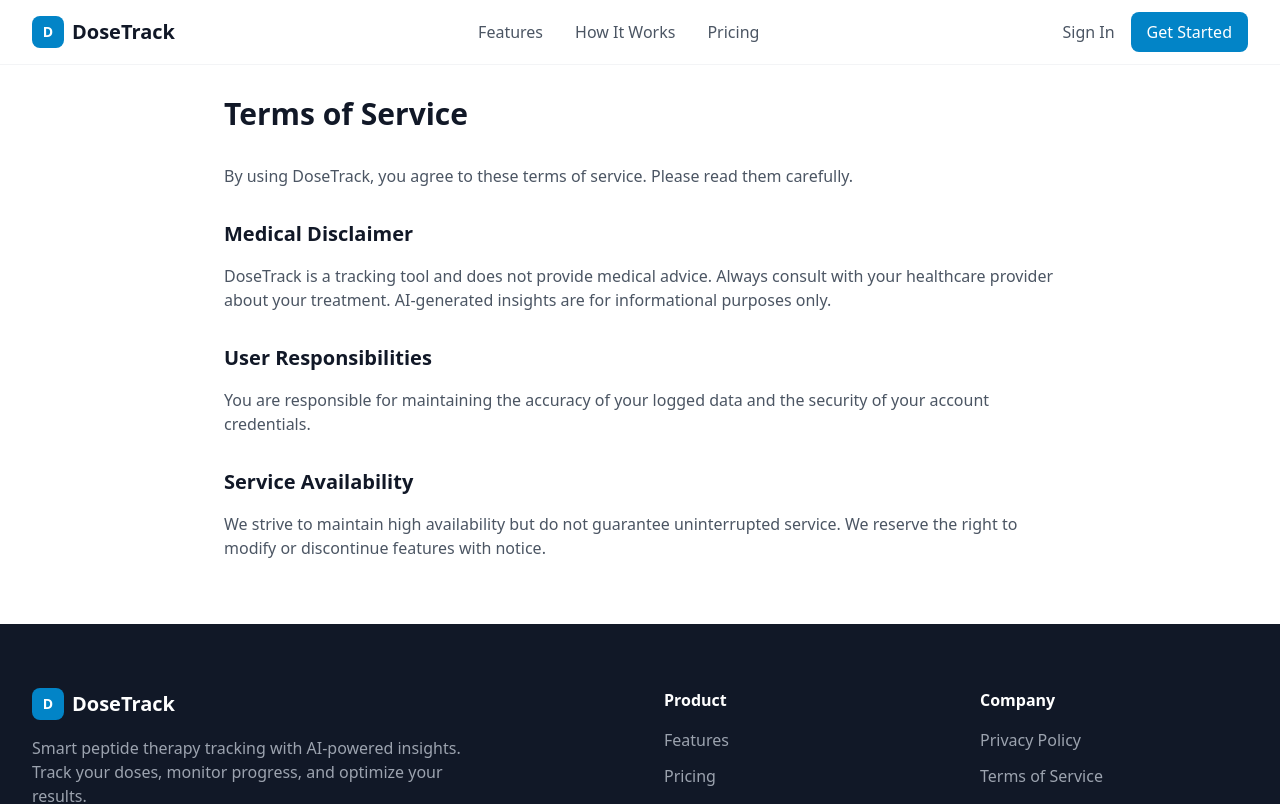
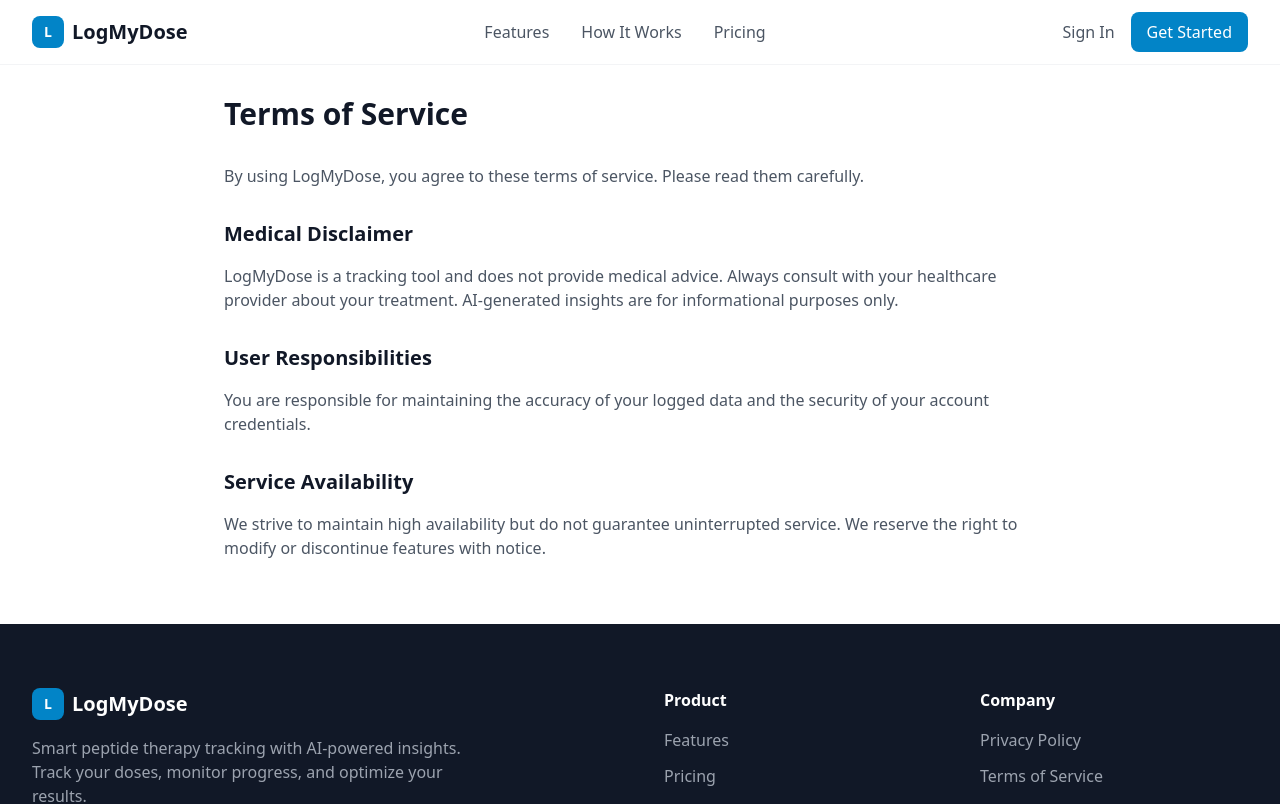
Before and after one commit to tahatopiwala/LogMyDose, a React (Vite) app in the folder web-landing/: page /terms in a window 1280 px wide. Shown: the top 804 px of the page. Built offline with nearby package versions, Linux system fonts and the light colour scheme.

Commit message:
chore: Rename DoseTrack to LogMyDose
- Update app name across all components
- Change URLs from dosetrack.com to logmydose.com
- Update logo icon from D to L

```diff
--- a/web-landing/index.html
+++ b/web-landing/index.html
@@ -4,8 +4,8 @@
     <meta charset="UTF-8" />
     <link rel="icon" type="image/svg+xml" href="/favicon.svg" />
     <meta name="viewport" content="width=device-width, initial-scale=1.0" />
-    <meta name="description" content="DoseTrack - Smart peptide therapy tracking with AI-powered insights" />
-    <title>DoseTrack - Peptide Therapy Tracking</title>
+    <meta name="description" content="LogMyDose - Smart peptide therapy tracking with AI-powered insights" />
+    <title>LogMyDose - Peptide Therapy Tracking</title>
   </head>
   <body>
     <div id="root"></div>
--- a/web-landing/src/App.tsx
+++ b/web-landing/src/App.tsx
@@ -24,7 +24,7 @@ function PrivacyPage() {
       <div className="prose prose-gray max-w-none">
         <p className="text-gray-600">
           Your privacy is important to us. This privacy policy explains how we collect,
-          use, and protect your personal information when you use DoseTrack.
+          use, and protect your personal information when you use LogMyDose.
         </p>
         <h2 className="text-xl font-semibold text-gray-900 mt-8 mb-4">Information We Collect</h2>
         <p className="text-gray-600">
@@ -52,11 +52,11 @@ function TermsPage() {
       <h1 className="text-3xl font-bold text-gray-900 mb-8">Terms of Service</h1>
       <div className="prose prose-gray max-w-none">
         <p className="text-gray-600">
-          By using DoseTrack, you agree to these terms of service. Please read them carefully.
+          By using LogMyDose, you agree to these terms of service. Please read them carefully.
         </p>
         <h2 className="text-xl font-semibold text-gray-900 mt-8 mb-4">Medical Disclaimer</h2>
         <p className="text-gray-600">
-          DoseTrack is a tracking tool and does not provide medical advice.
+          LogMyDose is a tracking tool and does not provide medical advice.
           Always consult with your healthcare provider about your treatment.
           AI-generated insights are for informational purposes only.
         </p>
--- a/web-landing/src/components/Footer.tsx
+++ b/web-landing/src/components/Footer.tsx
@@ -8,9 +8,9 @@ export function Footer() {
           <div className="col-span-1 md:col-span-2">
             <Link to="/" className="flex items-center space-x-2">
               <div className="w-8 h-8 bg-primary-600 rounded-lg flex items-center justify-center">
-                <span className="text-white font-bold text-sm">D</span>
+                <span className="text-white font-bold text-sm">L</span>
               </div>
-              <span className="text-xl font-bold">DoseTrack</span>
+              <span className="text-xl font-bold">LogMyDose</span>
             </Link>
             <p className="mt-4 text-gray-400 max-w-md">
               Smart peptide therapy tracking with AI-powered insights.
@@ -23,7 +23,7 @@ export function Footer() {
             <ul className="space-y-3 text-gray-400">
               <li><a href="#features" className="hover:text-white transition-colors">Features</a></li>
               <li><a href="#pricing" className="hover:text-white transition-colors">Pricing</a></li>
-              <li><a href="https://app.dosetrack.com" className="hover:text-white transition-colors">App</a></li>
+              <li><a href="https://app.logmydose.com" className="hover:text-white transition-colors">App</a></li>
             </ul>
           </div>
 
@@ -32,13 +32,13 @@ export function Footer() {
             <ul className="space-y-3 text-gray-400">
               <li><Link to="/privacy" className="hover:text-white transition-colors">Privacy Policy</Link></li>
               <li><Link to="/terms" className="hover:text-white transition-colors">Terms of Service</Link></li>
-              <li><a href="mailto:support@dosetrack.com" className="hover:text-white transition-colors">Contact</a></li>
+              <li><a href="mailto:support@logmydose.com" className="hover:text-white transition-colors">Contact</a></li>
             </ul>
           </div>
         </div>
 
         <div className="mt-12 pt-8 border-t border-gray-800 text-center text-gray-400 text-sm">
-          <p>&copy; {new Date().getFullYear()} DoseTrack. All rights reserved.</p>
+          <p>&copy; {new Date().getFullYear()} LogMyDose. All rights reserved.</p>
           <p className="mt-2">
             Not medical advice. Always consult with your healthcare provider about your treatment.
           </p>
--- a/web-landing/src/components/Hero.tsx
+++ b/web-landing/src/components/Hero.tsx
@@ -10,12 +10,12 @@ export function Hero() {
               <span className="text-primary-600">AI-Powered Insights</span>
             </h1>
             <p className="mt-6 text-xl text-gray-600">
-              DoseTrack helps you log doses, monitor progress, and get personalized insights
+              LogMyDose helps you log doses, monitor progress, and get personalized insights
               from your peptide therapy journey. Smart tracking that works for you.
             </p>
             <div className="mt-10 flex flex-col sm:flex-row gap-4">
               <a
-                href="https://app.dosetrack.com/signup"
+                href="https://app.logmydose.com/signup"
                 className="bg-primary-600 text-white px-8 py-4 rounded-xl text-lg font-semibold hover:bg-primary-700 transition-colors shadow-lg shadow-primary-600/25 text-center"
               >
                 Start Free Trial
--- a/web-landing/src/components/Navbar.tsx
+++ b/web-landing/src/components/Navbar.tsx
@@ -11,9 +11,9 @@ export function Navbar() {
           <div className="flex items-center">
             <Link to="/" className="flex items-center space-x-2">
               <div className="w-8 h-8 bg-primary-600 rounded-lg flex items-center justify-center">
-                <span className="text-white font-bold text-sm">D</span>
+                <span className="text-white font-bold text-sm">L</span>
               </div>
-              <span className="text-xl font-bold text-gray-900">DoseTrack</span>
+              <span className="text-xl font-bold text-gray-900">LogMyDose</span>
             </Link>
           </div>
 
@@ -31,13 +31,13 @@ export function Navbar() {
 
           <div className="hidden md:flex items-center space-x-4">
             <a
-              href="https://app.dosetrack.com/login"
+              href="https://app.logmydose.com/login"
               className="text-gray-600 hover:text-gray-900 transition-colors"
             >
               Sign In
             </a>
             <a
-              href="https://app.dosetrack.com/signup"
+              href="https://app.logmydose.com/signup"
               className="bg-primary-600 text-white px-4 py-2 rounded-lg hover:bg-primary-700 transition-colors"
             >
               Get Started
@@ -65,9 +65,9 @@ export function Navbar() {
               <a href="#how-it-works" className="text-gray-600 hover:text-gray-900">How It Works</a>
               <a href="#pricing" className="text-gray-600 hover:text-gray-900">Pricing</a>
               <hr className="border-gray-100" />
-              <a href="https://app.dosetrack.com/login" className="text-gray-600 hover:text-gray-900">Sign In</a>
+              <a href="https://app.logmydose.com/login" className="text-gray-600 hover:text-gray-900">Sign In</a>
               <a
-                href="https://app.dosetrack.com/signup"
+                href="https://app.logmydose.com/signup"
                 className="bg-primary-600 text-white px-4 py-2 rounded-lg text-center hover:bg-primary-700"
               >
                 Get Started
--- a/web-landing/src/components/Pricing.tsx
+++ b/web-landing/src/components/Pricing.tsx
@@ -12,7 +12,7 @@ const plans = [
       'Mobile app access',
     ],
     cta: 'Get Started Free',
-    ctaLink: 'https://app.dosetrack.com/signup',
+    ctaLink: 'https://app.logmydose.com/signup',
     highlighted: false,
   },
   {
@@ -29,7 +29,7 @@ const plans = [
       'Priority support',
     ],
     cta: 'Start Free Trial',
-    ctaLink: 'https://app.dosetrack.com/signup?plan=pro',
+    ctaLink: 'https://app.logmydose.com/signup?plan=pro',
     highlighted: true,
   },
   {
@@ -46,7 +46,7 @@ const plans = [
       'API access',
     ],
     cta: 'Contact Sales',
-    ctaLink: 'mailto:sales@dosetrack.com',
+    ctaLink: 'mailto:sales@logmydose.com',
     highlighted: false,
   },
 ]
```
